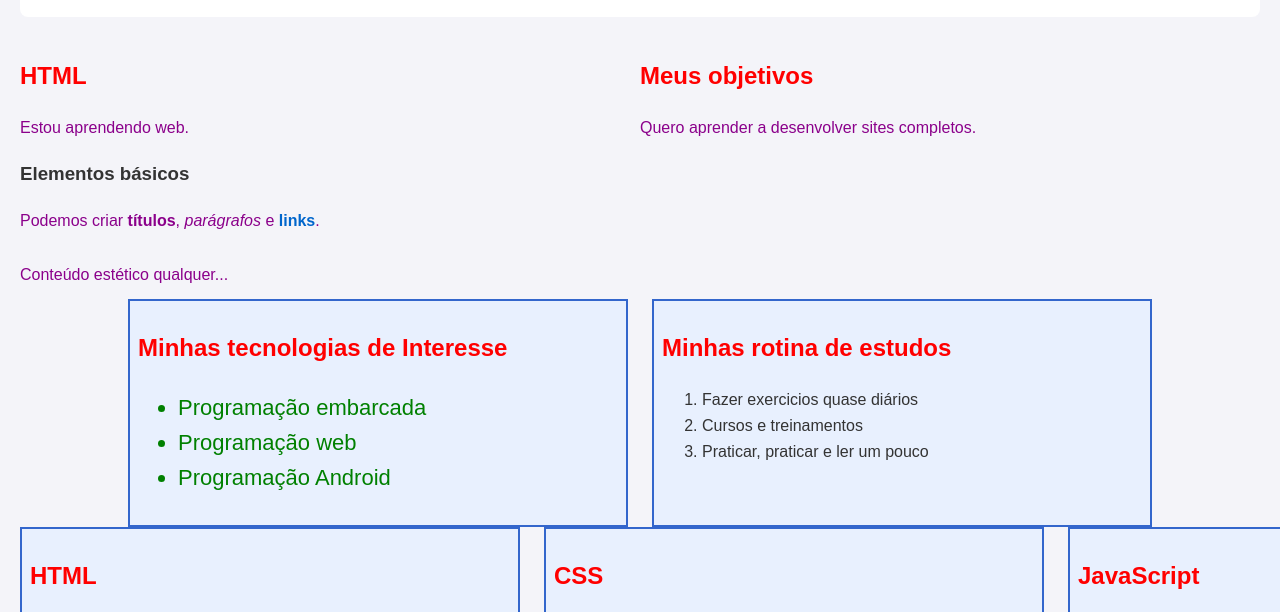
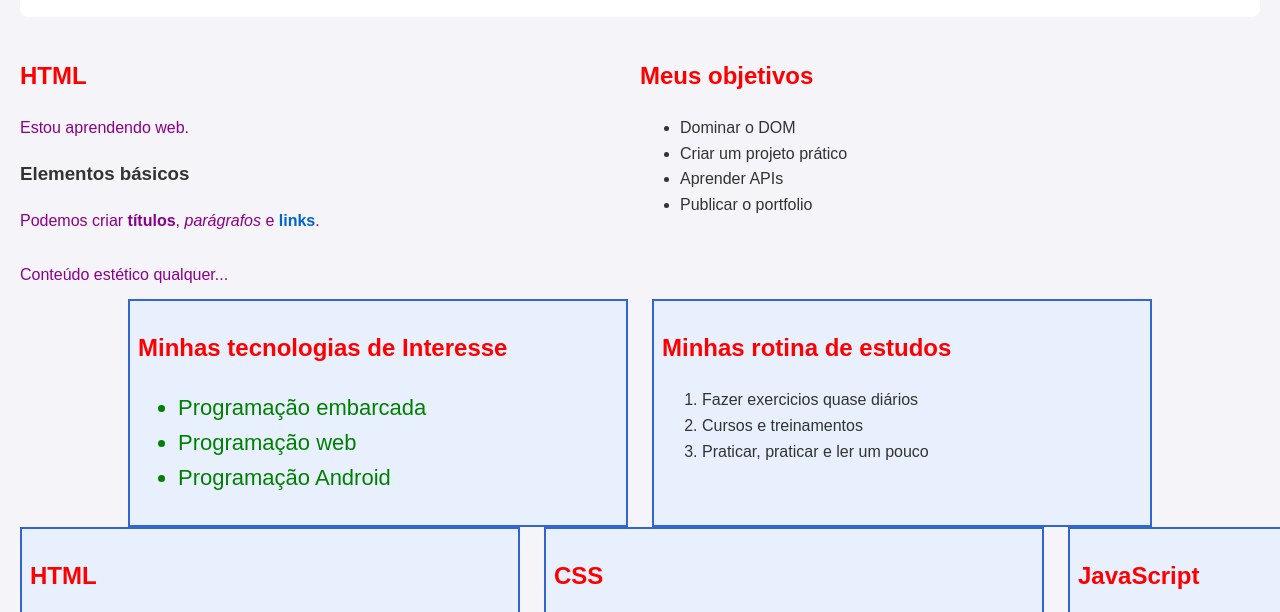
Before and after one commit to gitandlucsil/IA_WebProgramPath, a plain HTML site: page index.html in a window 1280 px wide. Shown: the part 178-790 px from the top of the page. Drawn offline with Linux system fonts and the light colour scheme.

Commit message:
aula25_array_iteracao

```diff
--- a/index.html
+++ b/index.html
@@ -38,7 +38,7 @@
                 </section>
                 <section id="objetivos">
                     <h2>Meus objetivos</h2>
-                    <p>Quero aprender a desenvolver sites completos.</p>
+                    <ul id="lista-objetivos"></ul>
                 </section>
             </div>
             <!-- Primeira seção -->
--- a/script.js
+++ b/script.js
@@ -144,3 +144,10 @@ botao.addEventListener("keyup", () => {
 botao.addEventListener("submit", () => {
     console.log("botao submit!");
 });
+
+const meusObjetivos = ["Dominar o DOM", "Criar um projeto prático", "Aprender APIs", "Publicar o portfolio"];
+const listaObjetivos = document.querySelector("#lista-objetivos");
+listaObjetivos.innerHTML = "";
+meusObjetivos.forEach(function(objetivo){
+    listaObjetivos.innerHTML += `<li>${objetivo}</li>`;
+});
```
